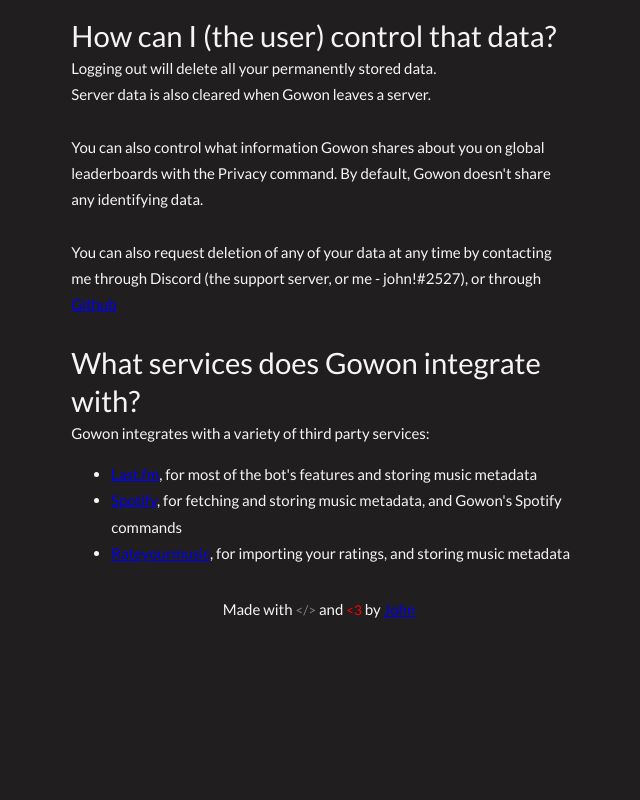
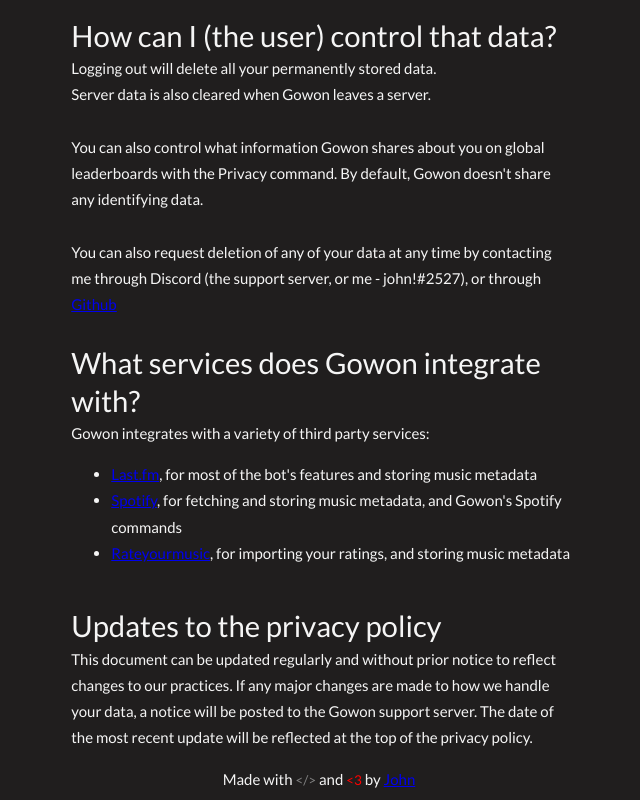
Before and after one commit to gowon-bot/gowon.ca, a React (Create React App) app: page /privacy in a window 1280 px wide. Shown: the part 1449-2249 px from the top of the page, without its empty margins (321-961 px from the left). Before the commit the page ends 2079 px from the top, so only its background shows below. Built offline with nearby package versions, Linux system fonts and the light colour scheme; no server answers.

Commit message:
Add update clause to privacy policy

```diff
--- a/src/pages/legalStuff/PrivacyPolicyPage.tsx
+++ b/src/pages/legalStuff/PrivacyPolicyPage.tsx
@@ -165,6 +165,18 @@ export const PrivacyPolicyPage: React.FunctionComponent = () => {
               importing your ratings, and storing music metadata
             </li>
           </ul>
+
+          <br />
+
+          <h3 id="updates">Updates to the privacy policy</h3>
+
+          <p>
+            This document can be updated regularly and without prior notice to
+            reflect changes to our practices. If any major changes are made to
+            how we handle your data, a notice will be posted to the Gowon
+            support server. The date of the most recent update will be reflected
+            at the top of the privacy policy.
+          </p>
         </div>
       </Page>
     </div>
```
